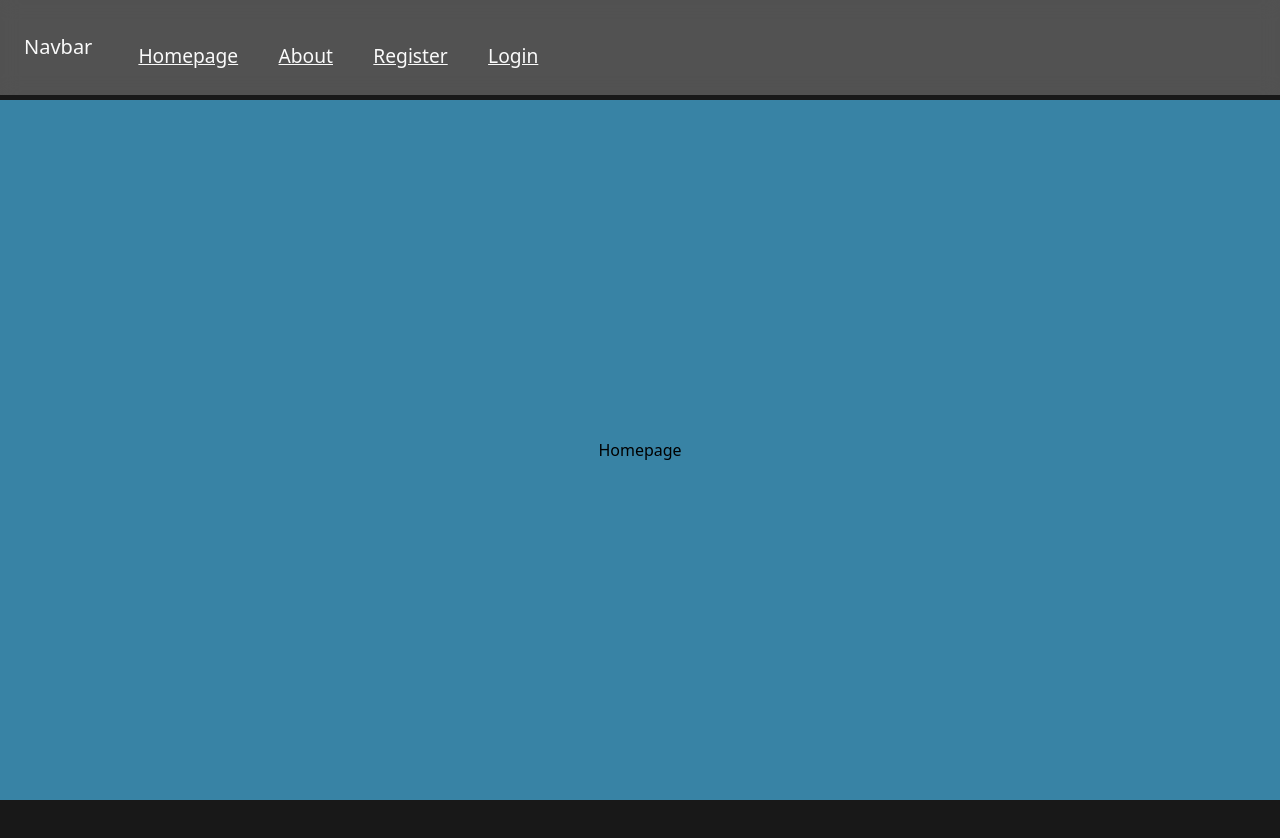
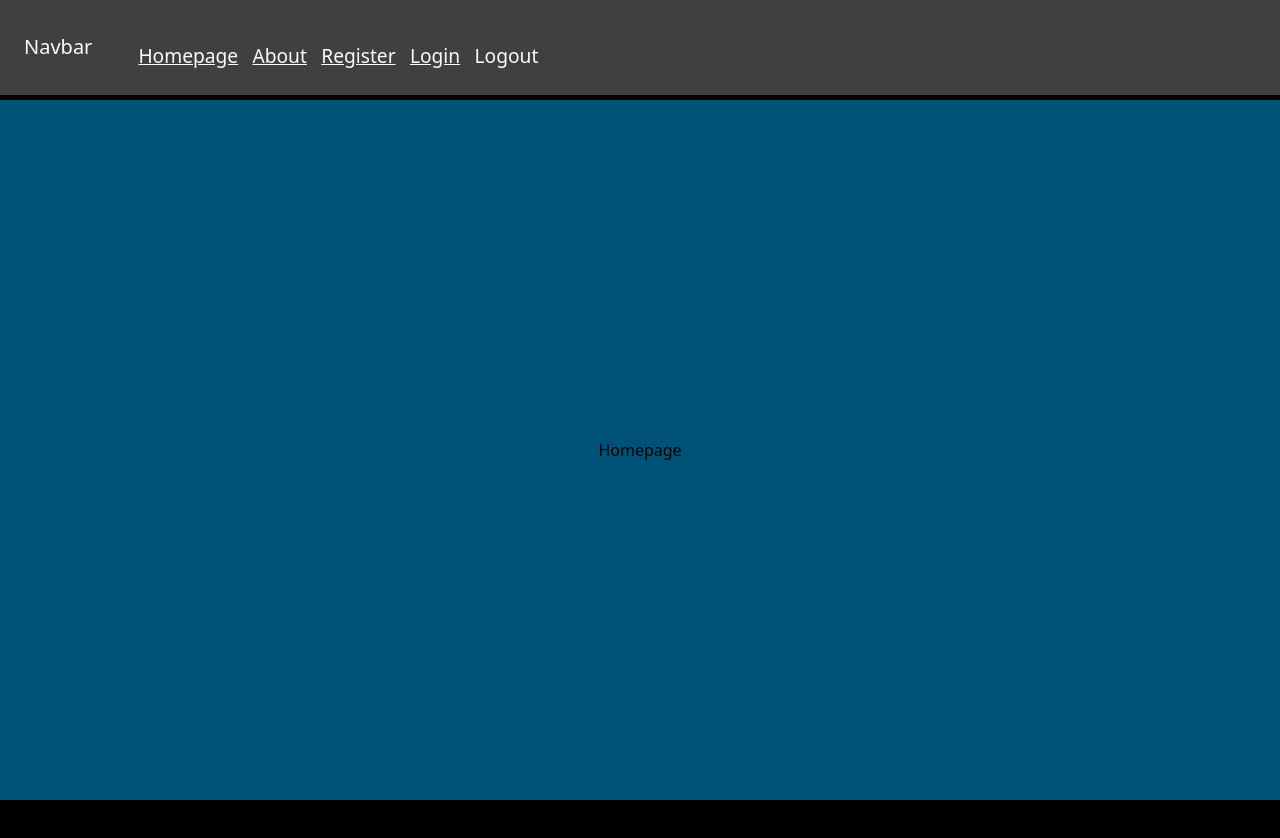
Before and after one commit to PanavShah1/website-template, a React (Create React App) app: page / in a window 1280 px wide. Shown: the top 838 px of the page. Built offline with nearby package versions, Linux system fonts and the light colour scheme.

Commit message:
slight change:

```diff
--- a/src/Login.js
+++ b/src/Login.js
@@ -42,8 +42,9 @@ export default function Login(){
         }))
     }
 
-    function submit(event){
-        event.preventDefault()
+
+
+    // const [dataList, setDataList] = React.useState([])
 
 
     const fetchData = async() => {
@@ -53,24 +54,42 @@ export default function Login(){
 
         onValue(dataRef, (snapshot) => {
             const data = snapshot.val()
+            console.log("data", data)
+            var dataList = []
             if(data){
-                    const dataList = Object.entries(data).map(([key, value]) => ({
-                        key,
-                        ...value
-                    }))
+                // setDataList(Object.entries(data).map(([key, value]) => ({
+                //     value
+                // })))
+                for(const key in data['Users']){
+                    dataList.push(data['Users'][key])
+                }
                 setAllData(dataList)
-                    // console.log(dataList)
-                    setDataObj(Object.values(allData[0]))
-                    // console.log("dataObj")
-                    // console.log(dataObj)
+                console.log(dataList)
+                setDataObj(dataList)
+                console.log("dataObj")
+                console.log(dataObj)
 
             }
+            console.log("end")
         })
     }
-        fetchData()
+
+    document.addEventListener("DOMContentLoaded", fetchData)
+
+
+
+
+
+    function submit(event){
+        event.preventDefault()
+        console.log("submitting")
+
+        console.log("formdata", formData)
+        console.log("dataobjjjj", dataObj)
 
         if(formData.email == '' || formData.password == ''){
             setErrors("Empty input")
+            console.log("empty input")
             return(0)
         }
 
@@ -95,6 +114,11 @@ export default function Login(){
 
 
     }
+
+    React.useEffect(() => {
+        // console.log("dataList", dataList)
+        console.log("dataObjj", dataObj)
+    }, [dataObj])
 
     React.useEffect(() => {
         console.log(formData)
--- a/src/Navbar.js
+++ b/src/Navbar.js
@@ -7,6 +7,12 @@ import "./navbar.css"
 
 
 export default function Navbar() {
+
+    function logout(){
+        localStorage.setItem("userData", "")
+    }
+
+
     return (
         <nav className="navbar navbar-expand-md p-4 fixed-top fixed-left">
             <button className="navbar-toggler" data-bs-target="#index" data-bs-toggle="collapse" >
@@ -28,6 +34,9 @@ export default function Navbar() {
                     <li className="nav-link">
                         <Link to="/login">Login</Link>
                     </li>
+                    <li className="nav-link">
+                        <a onClick={logout}>Logout</a>
+                    </li>
 
                 </ul>
             </div>
--- a/src/navbar.css
+++ b/src/navbar.css
@@ -4,7 +4,7 @@
 }
 
 body{
-    background-color: #181818;
+    background-color: #000000;
     color: white;
     /* background-image: url('../images/homepage_background.png'); */
     background-attachment: fixed;
--- a/src/style.css
+++ b/src/style.css
@@ -15,7 +15,7 @@ body{
 
 .page-cont{
     margin-top: 100px;
-    background-color: rgb(56, 131, 165);
+    background-color: rgb(0, 82, 121);
     width: auto;
     display: flex;
     flex-direction: column;
```
Lines whose indentation alone changed are shown as unchanged.
